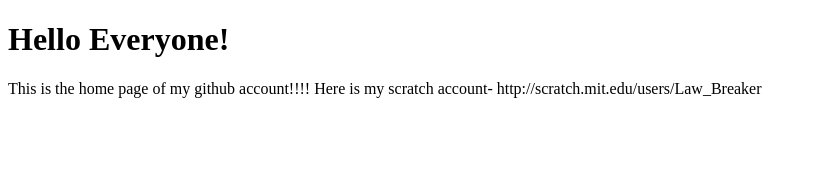
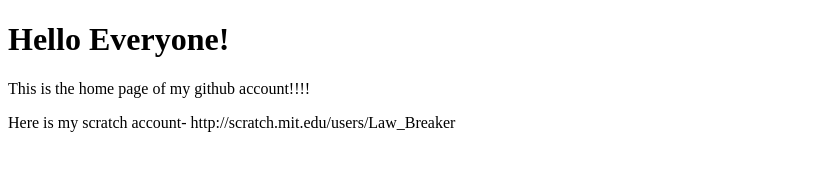
Before and after one commit to LawBreaker29/lawbreaker29.github.io, a plain HTML site: page index.html in a window 1280 px wide. Shown: the whole page, without its empty margins (0-817 px from the left). Drawn offline with Linux system fonts and the light colour scheme.

Commit message:
Update index.html

```diff
--- a/index.html
+++ b/index.html
@@ -2,7 +2,7 @@
 <html>
 <body>
 <h1>Hello Everyone!</h1>
-<p>This is the home page of my github account!!!!
-Here is my scratch account- http://scratch.mit.edu/users/Law_Breaker</p>
+  <p>This is the home page of my github account!!!!</p>
+<p>Here is my scratch account- http://scratch.mit.edu/users/Law_Breaker</p>
 </body>
 </html>
```
